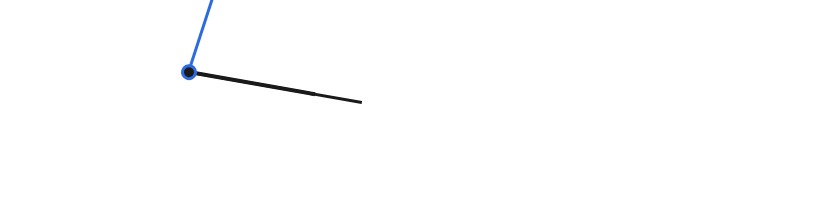
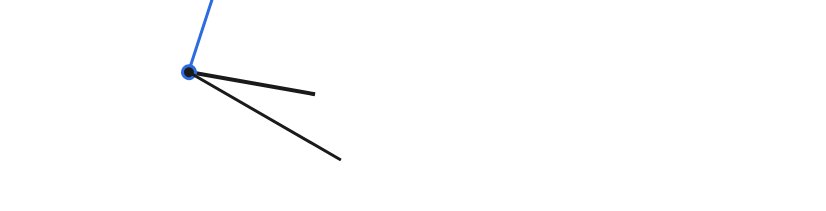
Before and after one commit to krissh-codes/minimal-clock-screensaver, a React (Vite) app: page / in a window 1280 px wide. Shown: the part 262-473 px from the top of the page, without its empty margins (453-1279 px from the left). Built offline with nearby package versions, Linux system fonts and the light colour scheme.

Commit message:
fix: minute hand stuck in hour hand position

```diff
--- a/src/app/components/AnalogueClock.tsx
+++ b/src/app/components/AnalogueClock.tsx
@@ -10,8 +10,8 @@ export function AnalogueClock({ $dark, time }: { $dark: boolean; time: Date; })
     return (
         <AnalogueClockContainer $dark={$dark}>
             <HourNeedle $dark={$dark} style={{transform: `rotate(${hoursRotation}deg)`}} />
-            <MinuteNeedle $dark={$dark} style={{transform: `rotate(${hoursRotation}deg)`}} />
             <SecondNeedle $dark={$dark} style={{transform: `rotate(${second * 6}deg)`}} />
+            <MinuteNeedle $dark={$dark} style={{transform: `rotate(${minute * 6}deg)`}} />
         </AnalogueClockContainer>
     );
 }
```
